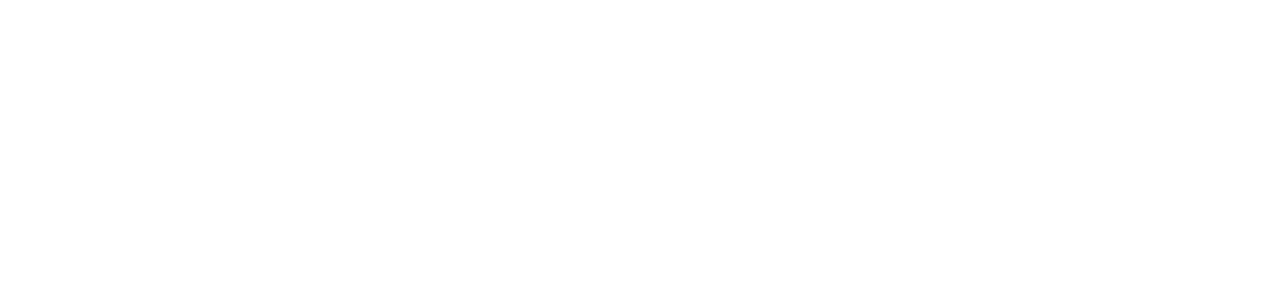
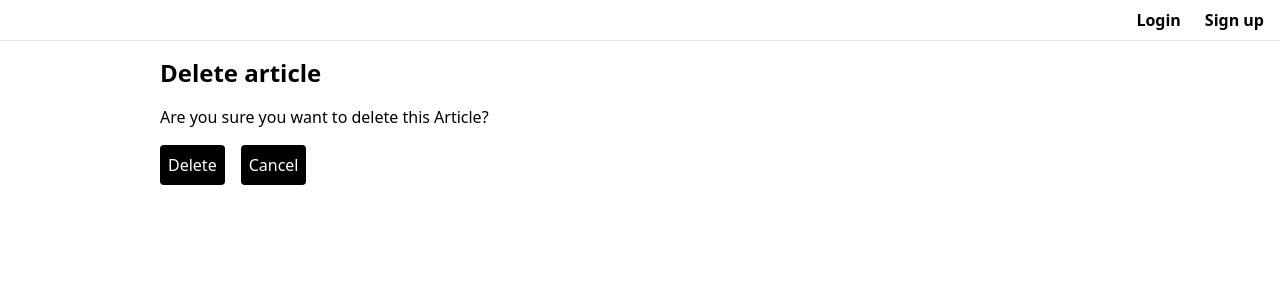
Before and after one commit to Abdelkrim-Saouchi/blog_author_frontend, a React (Vite) app: page /articles/1/delete in a window 1280 px wide. Before the commit this address had no page. Shown: the top 300 px of the page. Built offline with nearby package versions, Linux system fonts and the light colour scheme.

Commit message:
Implement delete article page and its logic

```diff
--- a/src/App.jsx
+++ b/src/App.jsx
@@ -15,6 +15,7 @@
   action as editAction,
   loader as editLoader,
 } from "./pages/EditArticle";
+import DeleteArticle, { action as deleteAction } from "./pages/DeleteArticle";
 
 const router = createBrowserRouter([
   {
@@ -55,6 +56,11 @@
         action: editAction,
         loader: editLoader,
       },
+      {
+        path: "articles/:articleId/delete",
+        element: <DeleteArticle />,
+        action: deleteAction,
+      },
     ],
   },
 ]);
--- /dev/null
+++ b/src/api/delelteArticle.js
@@ -0,0 +1,22 @@
+import { redirect } from "react-router-dom";
+import { hostname } from "../globals/hostname";
+
+export const deleteArticle = async (articleId) => {
+  const token = localStorage.getItem("author-jwt-token");
+
+  try {
+    const res = await fetch(`${hostname}/api/v1/posts/${articleId}`, {
+      method: "DELETE",
+      headers: {
+        "Content-Type": "application/json",
+        Authorization: `Bearer ${token}`,
+      },
+    });
+    if (res.ok) {
+      return redirect("/");
+    }
+    return { ok: false };
+  } catch (err) {
+    throw new Response("", { status: 500, statusText: "Delete post failed" });
+  }
+};
--- a/src/components/ArticleCard.jsx
+++ b/src/components/ArticleCard.jsx
@@ -1,5 +1,5 @@
 import PropTypes from "prop-types";
-import { Link } from "react-router-dom";
+import { Link, useFetcher } from "react-router-dom";
 
 const ArticleCard = ({ creationDate, title, content, articleId }) => {
   return (
@@ -20,6 +20,13 @@
         >
           Edit
         </Link>
+
+        <Link
+          to={`/articles/${articleId}/delete`}
+          className="rounded bg-black p-2 text-white"
+        >
+          Delete
+        </Link>
       </div>
     </div>
   );
--- /dev/null
+++ b/src/pages/DeleteArticle.jsx
@@ -0,0 +1,59 @@
+import { Form, useNavigate, useNavigation } from "react-router-dom";
+import { deleteArticle } from "../api/delelteArticle";
+
+export const action = async ({ params }) => {
+  return await deleteArticle(params.articleId);
+};
+
+const DeleteArticle = () => {
+  const navigate = useNavigate();
+  const navigation = useNavigation();
+  const busy = navigation.state === "submitting";
+  const loading = navigation.state === "loading";
+
+  const cancel = () => {
+    navigate(-1, { replace: true });
+  };
+
+  return (
+    <div className="px-4 py-2 pt-4 md:px-40">
+      <Form className="space-y-4" method="post">
+        <h2 className="text-2xl font-bold">Delete article</h2>
+        <p>Are you sure you want to delete this Article?</p>
+        <div className="flex items-center gap-4">
+          <button
+            type="submit"
+            className="flex items-center gap-2  rounded bg-black p-2 text-white"
+          >
+            {busy ? (
+              <>
+                {" "}
+                <span className="icon-[ph--spinner-gap-light] animate-spin"></span>
+                Deleting{" "}
+              </>
+            ) : (
+              "Delete"
+            )}
+          </button>
+
+          <button
+            onClick={cancel}
+            type="button"
+            className="flex items-center  gap-2 rounded bg-black p-2 text-white"
+          >
+            {loading ? (
+              <>
+                {" "}
+                <span className="icon-[ph--spinner-gap-light] animate-spin"></span>
+                Caneling{" "}
+              </>
+            ) : (
+              "Cancel"
+            )}
+          </button>
+        </div>
+      </Form>
+    </div>
+  );
+};
+export default DeleteArticle;
--- a/src/pages/Home.jsx
+++ b/src/pages/Home.jsx
@@ -1,6 +1,32 @@
-import { useLoaderData } from "react-router-dom";
+import { redirect, useLoaderData } from "react-router-dom";
 import { getArticles } from "../api/getArticles";
 import ArticleCard from "../components/ArticleCard";
+import { hostname } from "../globals/hostname";
+
+export const action = async ({ request }) => {
+  const formData = await request.formData();
+  const token = localStorage.getItem("author-jwt-token");
+  console.log("id:", formData.get("articleId"));
+
+  try {
+    const res = await fetch(
+      `${hostname}/api/v1/posts/${formData.get("articleId")}`,
+      {
+        method: "DELETE",
+        headers: {
+          "Content-Type": "application/json",
+          Authorization: `Bearer ${token}`,
+        },
+      },
+    );
+    if (res.ok) {
+      return { ok: true };
+    }
+    return { ok: false };
+  } catch (err) {
+    throw new Response("", { status: 500, statusText: "Delete post failed" });
+  }
+};
 
 export const loader = async () => {
   return await getArticles();
```
